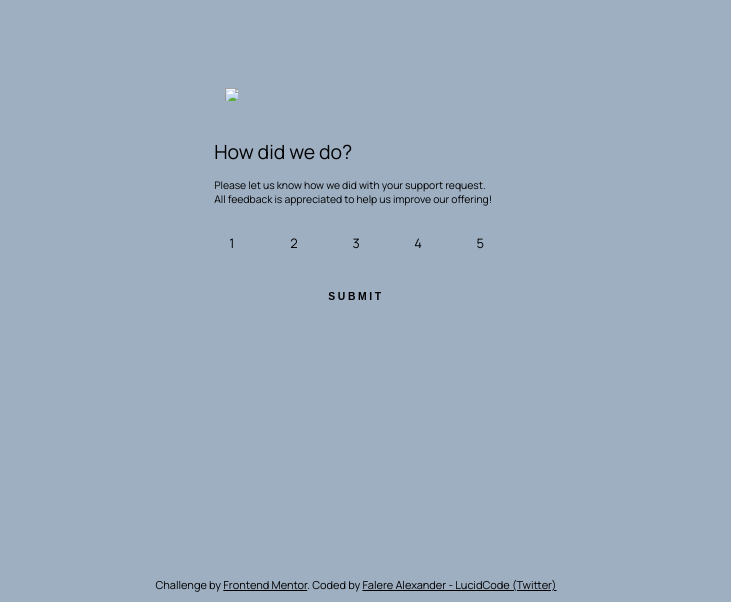
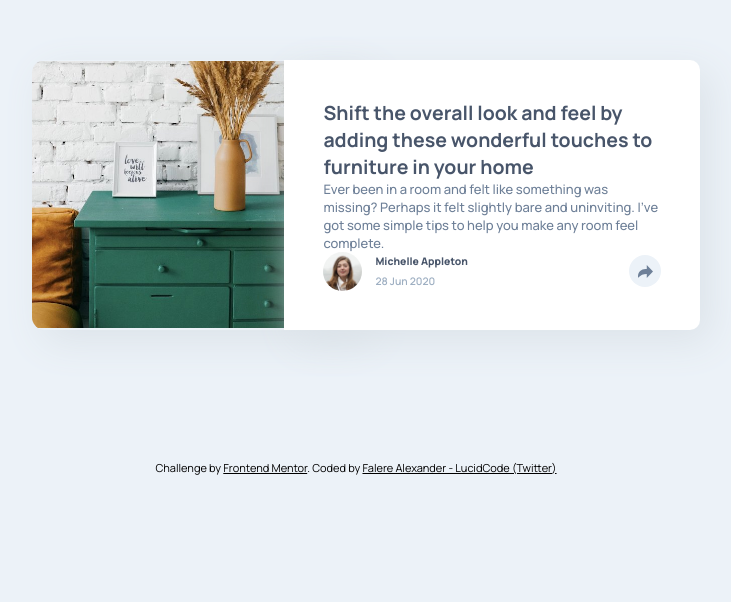
Before and after one commit to Alexanderlucid/article-preview-component, a plain HTML site: page index.html in a window 1280 px wide. Shown: the part 198-800 px from the top of the page, without its empty margins (284-1015 px from the left). Drawn offline with Linux system fonts and the light colour scheme; a script that the page names is missing.

Commit message:
build push

```diff
--- a/index.html
+++ b/index.html
@@ -21,24 +21,41 @@
 <body>
   <div class="container">
     <div class="card-container">
-      <div class="img-container">
-        <img src="./images/icon-star.svg" alt="star icon" class="star-icon">
+      <!-- left container -->
+      <div class="drawers-img-container left-inner-container">
+        <img src="./images/drawers.jpg" alt="Image of drawers" class="drawers-img">
+      </div>
+      <!-- right container -->
+      <div class="text-container right-inner-container">
+        <h1 id="right-inner-container-header-text">
+          Shift the overall look and feel by adding these wonderful
+          touches to furniture in your home
+        </h1>
+
+        <p id="right-inner-container-paragraph-text">
+          Ever been in a room and felt like something was missing? Perhaps
+          it felt slightly bare and uninviting. I’ve got some simple tips
+          to help you make any room feel complete.
+        </p>
+
+        <div class="right-avatar-container">
+          <div class="avatar-container">
+            <div class="avatar-img-container">
+              <img class="avatar-img" src="./images/avatar-michelle.jpg" alt="An Avatar Image">
+            </div>
+
+            <div class="avatar-text-container">
+              <p class="name">Michelle Appleton</p>
+              <p class="date">28 Jun 2020</p>
+            </div>
+          </div>
+
+          <div class="share-icon-container">
+            <img class="share-icon" src="./images/icon-share.svg" alt="Share Icon">
+          </div>
+        </div>
       </div>
 
-      <h1>How did we do?</h1>
-      <p>
-        Please let us know how we did with your support request. All feedback is appreciated
-        to help us improve our offering!
-      </p>
-        <!-- Rating state start -->
-      <div class="rating-state">
-        <div class="rating-option" id="1" data-value="1">1</div>
-        <div class="rating-option" id="2" data-value="2">2</div>
-        <div class="rating-option" id="3" data-value="3">3</div>
-        <div class="rating-option" id="4" data-value="4">4</div>
-        <div class="rating-option" id="5" data-value="5">5</div>
-      </div>
-      <button id="submit-btn" type="submit" value="Submit" class="submit">SUBMIT</button>
     </div>
 
     <div class="attribution">
--- a/style.css
+++ b/style.css
@@ -8,6 +8,9 @@
     --desaturated-dark-blue: hsl(214, 17%, 51%);
     --grayish-blue: hsl(212, 23%, 69%);
     --light-grayish-blue:hsl(210, 46%, 95%);
+    --white: hsl(0, 0%, 100%);
+
+    --contrast-grayish-blue: hsl(211, 23%, 89%);
 }
 html{
     font-family: "Manrope", sans-serif;
@@ -16,12 +19,12 @@ html{
 }
 body{
     min-width: 100%;
-    background-color: var(--grayish-blue);
-    color: var(--White);
+    background-color: var(--light-grayish-blue);
+    color: var();
     height: 100vh;
 }
 .container{
-    width: 90%;
+    width: 65%;
     height: 100%;
     display: flex;
     flex-direction: column;
@@ -30,93 +33,106 @@ body{
     margin: auto;
 }
 .card-container{
+    min-width: 100%;
+    height: fit-content;
+    display: flex;
+    flex-direction: row;
+    justify-content: center;
+    align-items: stretch;
+    margin: 0 0 0 100px;
+}
+.left-inner-container{
+    width: 40%;
+    height: auto;
+    z-index: 1;
+    box-shadow: 0.8rem 0.9rem 3.0rem var(--contrast-grayish-blue);
+    border-radius: 1rem;
+    overflow: hidden;
+}
+.drawers-img{
+    width: 100%;
+    height: 100%;
+    display: block;
+    object-fit: contain;
+
+}
+.right-inner-container{
+    width: 50%;
     display: flex;
     flex-direction: column;
-    justify-content: center;
-    align-items: flex-start;
-    margin: auto;
-    width:28%;
-    height: fit-content;
-    background-color: var(--dark-blue);
-    border-radius:1rem;
-    padding: 1.5rem;
+    justify-content: space-between;
+    align-items: center;
+    padding: 3rem;
+    background-color: var(--white);
+    z-index: 2;
+    position: relative;
+    left: -80px;
+    border-top-right-radius: 10px;
+    border-bottom-right-radius: 10px;
+    box-shadow: 0.8rem 0.9rem 3.0rem var(--contrast-grayish-blue);
 }
-.img-container{
-    width: 2.7rem;
-    height: 2.7rem;
-    border-radius: 50%;
-    background-color: var(--contrast-dark-blue);
-    display: flex;
-    justify-content: center;
-    align-items: center;
-
-    margin-bottom: 1rem;
+#right-inner-container-header-text{
+    font-size: 1.5rem;
+    color: var(--very-dark-grayish-blue);
 }
-.star-icon{
-    width: 1.0rem;
-    height: 1.0rem;
+#right-inner-container-paragraph-text{
+    font-size: 1.0rem;
+    font-weight: 500;
+    color: var(--desaturated-dark-blue);
 }
-h1{
-    font-size: 1.5rem;
-    font-weight: 400;
-    margin: 1.0rem 0;
-}
-p{
-    /* line-height: 1.5rem; */
-    font-size: 0.8rem;
-    font-weight: 400;
-    color: var(--light-grey);
-}
-
-.rating-state{
+.right-avatar-container{
+    width: 100%;
     display: flex;
     flex-direction: row;
     justify-content: space-between;
     align-items: center;
+}
+.avatar-container{
+    display: flex;
+    flex-direction: row;
+    justify-content: center;
+    align-items: center;
+}
+.avatar-img-container{
+    width: 3rem;
+    height: 3rem;
+    border-radius: 50%;
+    margin-right: 1rem;
+}
+.avatar-img{
     width: 100%;
-    margin: 1.5rem 0;
+    height: 100%;
+    border-radius: 50%;
+    object-fit: cover;
 }
-.rating-option{
-    width: 2.7rem;
-    height: 2.7rem;
+
+.name{
+    font-size: 0.8rem;
+    font-weight: 800;
+    color: var(--very-dark-grayish-blue);
+    margin-bottom: 0.5rem;
+}
+.date{
+    font-size: 0.8rem;
+    font-weight: 600;
+    color: var(--grayish-blue);
+}
+.share-icon-container{
+    height: 2.5rem;
+    width: 2.5rem;
     border-radius: 50%;
-    background-color: var(--contrast-dark-blue);
     display: flex;
     justify-content: center;
     align-items: center;
-    color: var(--light-grey);
-    cursor: pointer;
+    background-color: var(--light-grayish-blue);
 }
-.rating-option:hover{
-    background-color: var(--orange);
-    color: var(--contrast-dark-blue);
-}
-.submit{
-    border: none;
-    width: 100%;
-    border-radius: 2rem;
-    padding: 0.8rem 0;
-    text-align: center;
-    font-weight: 700;
-    letter-spacing: 0.2rem;
-    font-size: 0.8rem;
-    cursor: pointer;
-    background-color: var(--orange);
-    transition: background-color 0.3s;
-}
-.submit:hover{
-    background-color: var(--White)
-}
-.submit:focus,.submit:active{
-    background-color: var(--orange);
-    outline: none;
-}
+
 /* Attribution */
-.attribution {
+.attribution{
     font-size: 11px;
     text-align: center;
     position: relative;
-    bottom: 10px;
+    bottom: -130px;
     left: 0;
     right: 0;
 }
```
